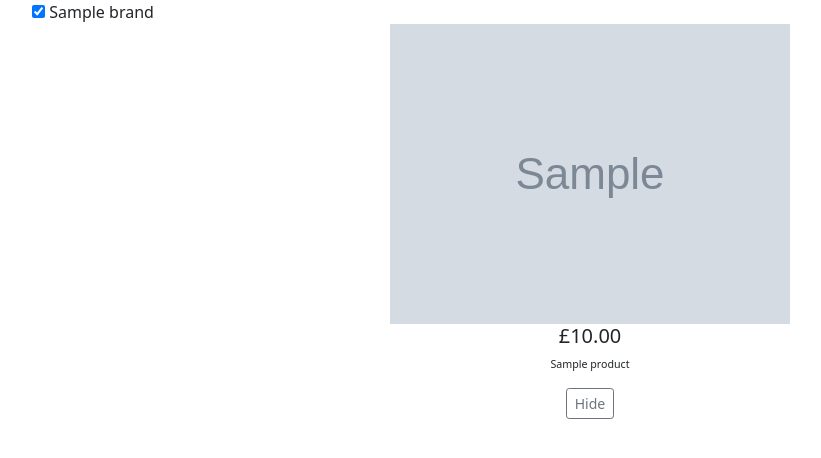
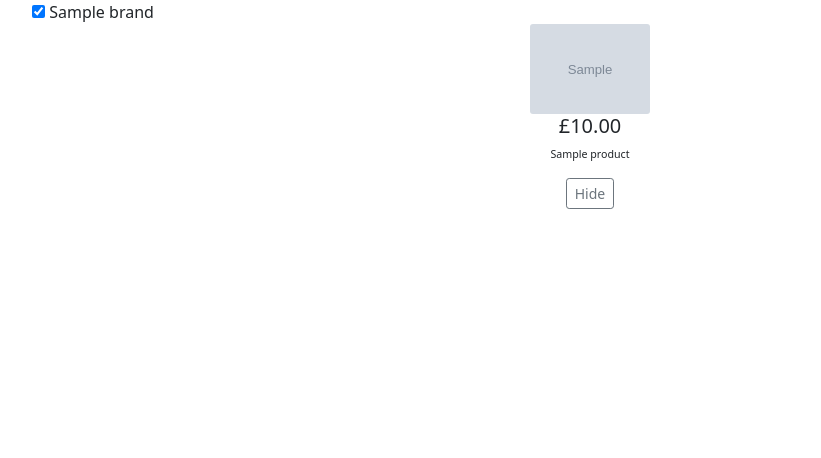
Before and after one commit to languephone/Scrape50, a Flask app: template templates/category.html in a window 1280 px wide. Shown: the part 56-514 px from the top of the page, without its empty margins (50-871 px from the left). Run offline with Flask 2, Linux system fonts and the light colour scheme; the template is opened without the code that fills it: most values are stand-ins (such as "Sample title", 1, 10 or a date in 2020); grey boxes marked "Sample" are stand-in pictures.

Commit message:
Fixed typo in class name of images in category.html.

```diff
--- a/templates/category.html
+++ b/templates/category.html
@@ -11,7 +11,7 @@
             <div class="grid">
                 {% for product in products %}
                     <div class="product-card">
-                        <img class="card-image" src="{{ product['image_link'] }}" alt="{{ product['name'] }}"/>
+                        <img class="card-img" src="{{ product['image_link'] }}" alt="{{ product['name'] }}"/>
                         <h5 class="card-text">{{ product['price'] | gbp }}</h5>
                         <p class="card-text">{{ product['name'] }}</p>
                         <button type="button" class="btn btn-outline-secondary btn-sm" id="{{ product['name'] }}" onclick="hide_card(this.parentElement)">Hide</button>
```
